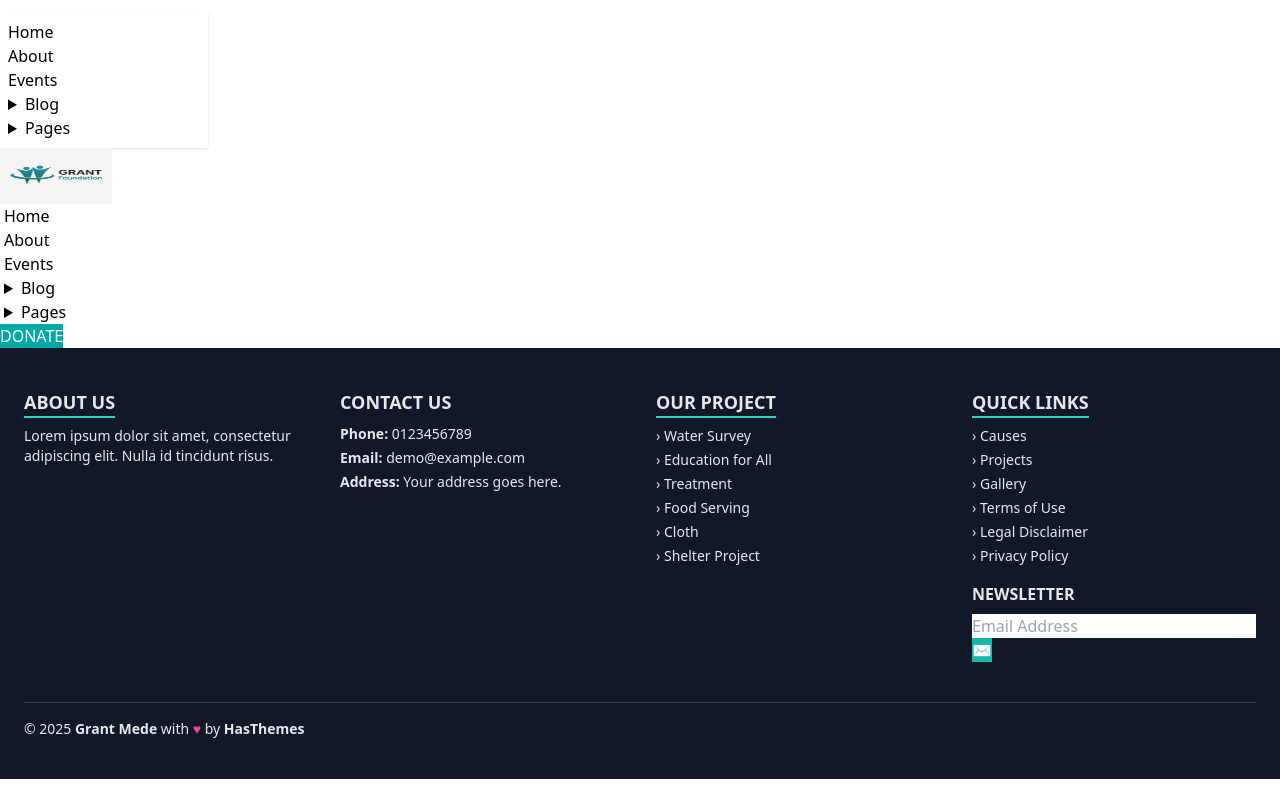
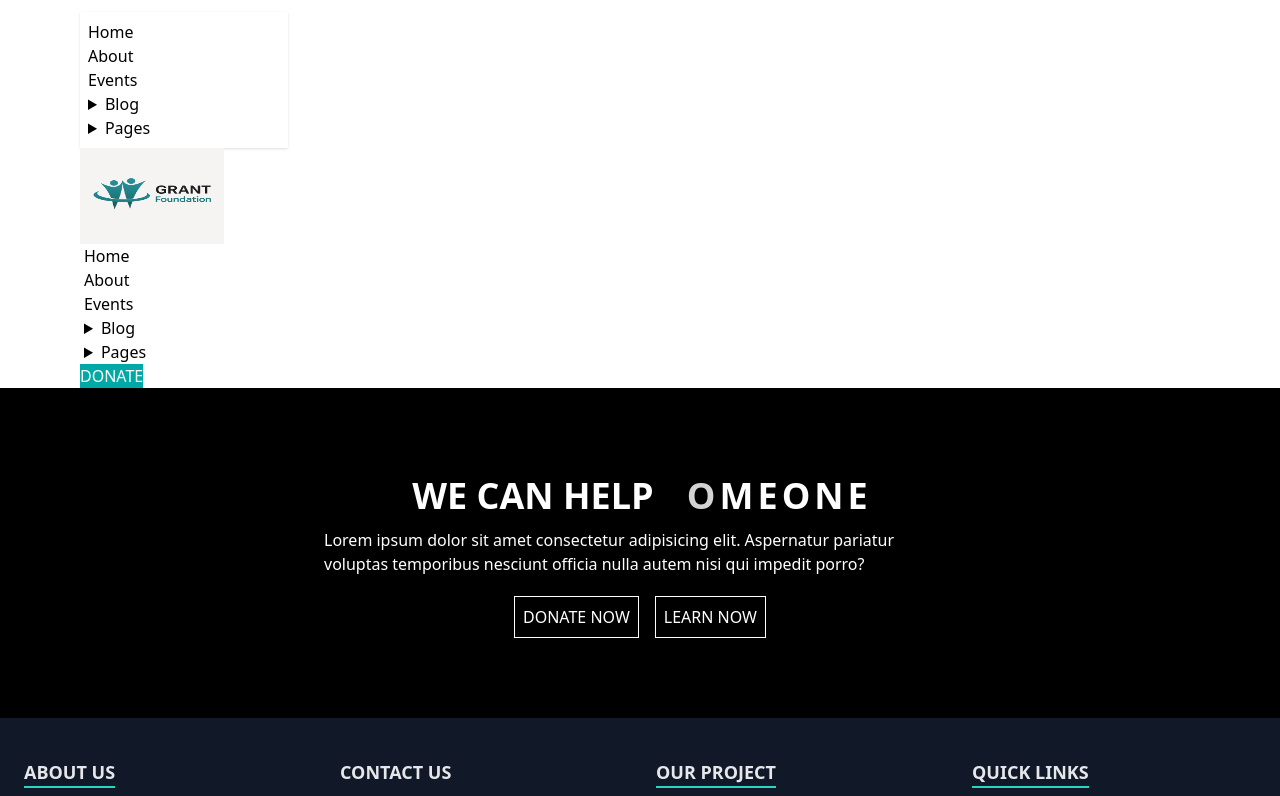
Before and after one commit to tajmirahman/GreenShine---Charity, a React (Vite) app in the folder my-project/: page / in a window 1280 px wide. Shown: the top 796 px of the page. Built offline with nearby package versions, Linux system fonts and the light colour scheme.

Commit message:
navber section work done

```diff
--- a/my-project/src/Components/Error.jsx
+++ b/my-project/src/Components/Error.jsx
@@ -1,9 +1,11 @@
-import React from 'react';
+
+import { Link } from 'react-router-dom';
 
 const Error = () => {
     return (
-        <div>
-            <h1 className='text-rose-300'>Oops! Page is not found</h1>
+        <div className='flex flex-col justify-center items-center min-h-screen gap-4'>
+            <h1 className='text-rose-500 text-2xl'>Oops! Page is not found</h1>
+            <Link to={'/'} className='btn bg-black text-white'>Back To Home Page</Link>
         </div>
     );
 };
--- a/my-project/src/Components/Home.jsx
+++ b/my-project/src/Components/Home.jsx
@@ -1,9 +1,10 @@
 import React from 'react';
+import Navber from './Navber';
 
 const Home = () => {
     return (
         <div>
-            Home Page
+            <Navber></Navber>
         </div>
     );
 };
--- a/my-project/src/Components/MainLayout/Header/Header.jsx
+++ b/my-project/src/Components/MainLayout/Header/Header.jsx
@@ -3,7 +3,7 @@ import charityLogo from '../../../assets/image/charity-logo.png'
 
 const Header = () => {
     return (
-        <div className="navbar bg-base-100">
+        <div className="navbar bg-base-100 lg:px-20">
             <div className="navbar-start">
                 <div className="dropdown">
                     <div tabIndex={0} role="button" className="btn btn-ghost lg:hidden">
@@ -47,7 +47,7 @@ const Header = () => {
                     </ul>
                 </div>
                 <Link to={'/'} className=" text-xl">
-                    <img className='w-28 h-14' src={charityLogo} alt="" />
+                    <img className='w-36 h-24 bg-white' src={charityLogo} alt="" />
                 </Link>
             </div>
             <div className="navbar-center hidden lg:flex">
--- a/my-project/src/Components/MainLayout/MainLayout.jsx
+++ b/my-project/src/Components/MainLayout/MainLayout.jsx
@@ -1,11 +1,15 @@
 import React from 'react';
 import Header from './Header/Header';
 import Footer from './Footer';
+import { Outlet } from 'react-router-dom';
 
 const MainLayout = () => {
     return (
         <div>
             <Header></Header>
+
+            <Outlet></Outlet>
+
             <Footer></Footer>
         </div>
     );
--- /dev/null
+++ b/my-project/src/Components/Navber.jsx
@@ -0,0 +1,35 @@
+import React from 'react';
+
+const Navber = () => {
+    return (
+        <div className='bg-black text-white py-20'>
+            <div className='flex flex-col justify-center items-center gap-3 p-2'>
+                <h1 className="uppercase text-4xl font-bold">
+                    We can help{' '}
+                    <span className="inline-flex space-x-1">
+                        {['s', 'o', 'm', 'e', 'o', 'n', 'e'].map((char, i, arr) => (
+                            <span
+                                key={i}
+                                className="opacity-0 animate-fadeInOutLoop"
+                                style={{
+                                    animationDelay: `${i * 0.2}s`,
+                                    animationDuration: `${arr.length * 0.4}s`, // make it long enough for full cycle
+                                }}
+                            >
+                                {char}
+                            </span>
+                        ))}
+                    </span>
+                </h1>
+
+                <p className='md:w-3/6'>Lorem ipsum dolor sit amet consectetur adipisicing elit. Aspernatur pariatur voluptas temporibus nesciunt officia nulla autem nisi qui impedit porro?</p>
+            </div>
+            <div className='flex justify-center items-center gap-4 mt-3'>
+                <button className='border border-1 border-white p-2'>DONATE NOW</button>
+                <button className='border border-1 border-white p-2'>LEARN NOW</button>
+            </div>
+        </div>
+    );
+};
+
+export default Navber;
--- a/my-project/tailwind.config.js
+++ b/my-project/tailwind.config.js
@@ -6,7 +6,17 @@ export default {
     "./src/**/*.{js,ts,jsx,tsx}",
   ],
   theme: {
-    extend: {},
+    extend: {
+      keyframes: {
+        fadeInOutLoop: {
+          '0%, 100%': { opacity: '0' },
+          '10%, 90%': { opacity: '1' },
+        },
+      },
+      animation: {
+        fadeInOutLoop: 'fadeInOutLoop 2s ease-in-out infinite',
+      },
+    },
   },
   plugins: [daisyui,],
 }
```
Also changed, not shown: my-project/src/Components/Route/Route.jsx (+7 -0 lines).
